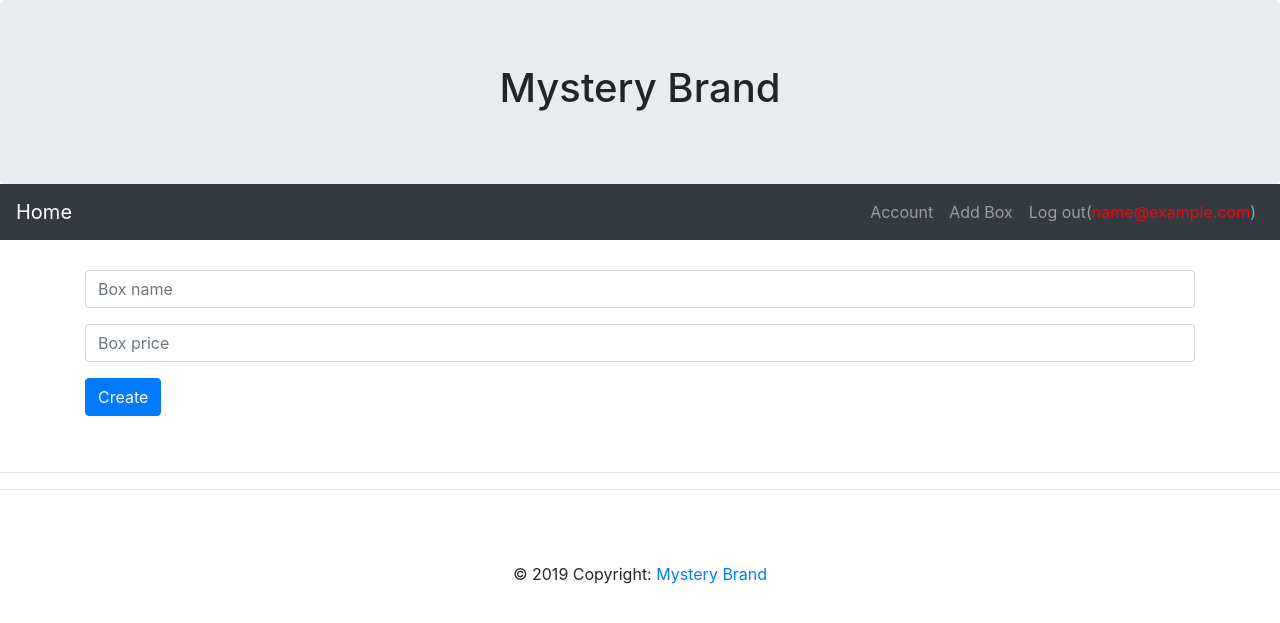
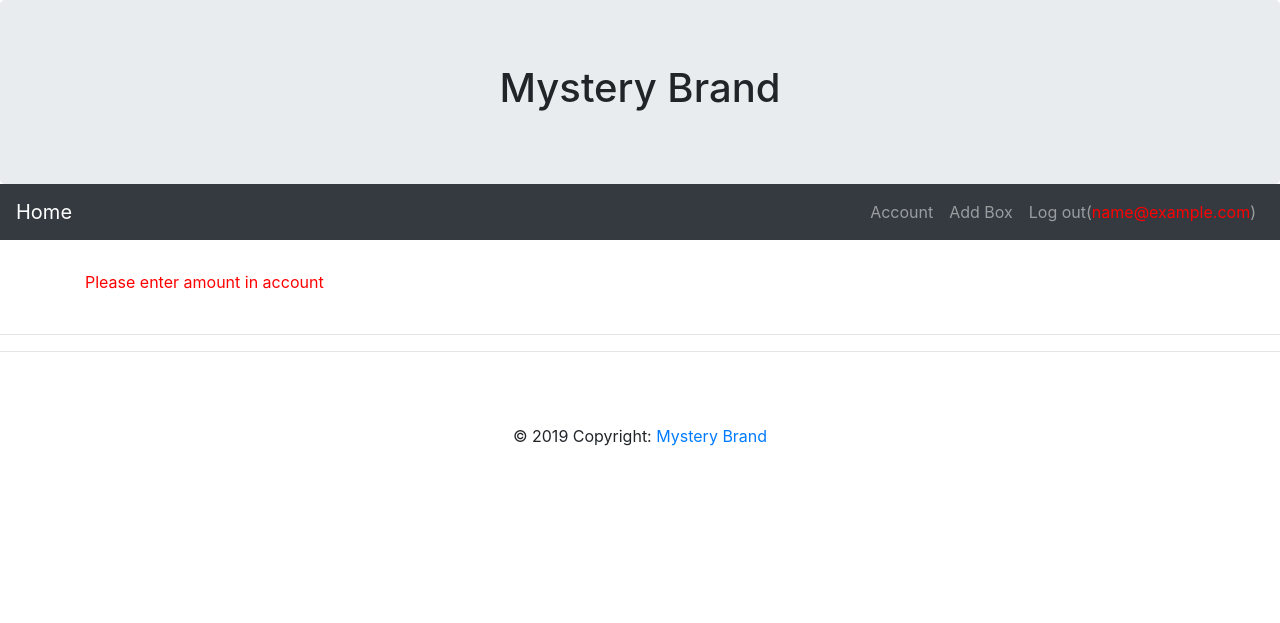
Before and after one commit to sottoc/pythonTestApp, a Django app: page /mainApps/box/ in a window 1280 px wide. Shown: the top 623 px of the page. Run offline with Django 3.2, Linux system fonts and the light colour scheme; the visitor is signed in with stand-in values (Sample User, id 1); some libraries are stand-ins or nearby versions.

Commit message:
update sign up

```diff
--- a/auths/views.py
+++ b/auths/views.py
@@ -33,6 +33,8 @@ def signup_view(request):
         user.last_name = lastname
         user.save()
         print(email)
+        login(request, user)
+        print("successfully login!")
         return redirect('/')
     return render(request, "auths/signup.html", {'error' : ""})
 
--- a/mainApps/views.py
+++ b/mainApps/views.py
@@ -49,6 +49,11 @@ def account_view(request):
 def box_view(request):
     info_name = None
     info_price = None
+    info_amount = None
+    user = request.user
+    account = Account.objects.filter(user=user).first()
+    if account:
+        info_amount = account.amount
     if request.method == 'POST':
         if request.POST['box-name'] == "":
             info_name = "Please enter box name"
@@ -68,4 +73,4 @@ def box_view(request):
                 print(box_name)
                 print(box_price)
                 return redirect('/')
-    return render(request, "mainApps/box.html", {'user' : request.user, 'info_name':info_name, 'info_price': info_price})
+    return render(request, "mainApps/box.html", {'user' : request.user, 'info_name':info_name, 'info_price': info_price, 'info_amount':info_amount})
--- a/templates/mainApps/box.html
+++ b/templates/mainApps/box.html
@@ -1,7 +1,10 @@
 {% extends 'layout/layout.html' %}
 {% block content %}
 <div class="container" style="margin-top:30px">
-  <form method="post">
+    {% if not info_amount %}
+    <span style="color:red"> Please enter amount in account </span>
+    {% else %}
+    <form method="post">
         {% csrf_token %}
         <div class="form-group">
             <input type="text" class="form-control" name="box-name" placeholder="Box name">
@@ -19,6 +22,8 @@
         <div class="form-group">
             <input type="submit" class="btn btn-primary" value="Create">
         </div>
-  </form>
+    </form>
+    {% endif %}
+
 </div>
 {% endblock %}
```
